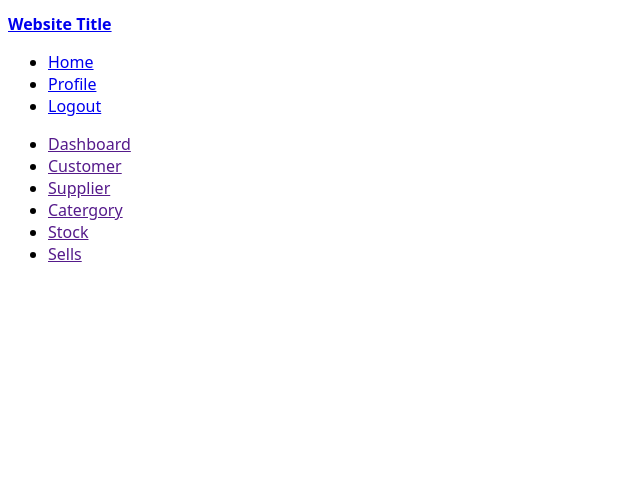
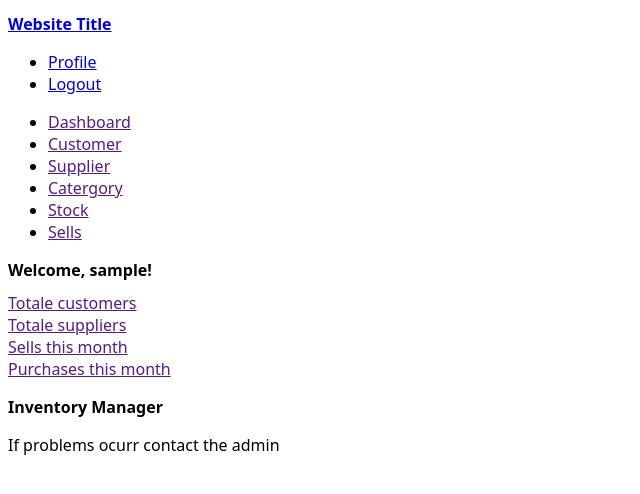
Before and after one commit to smoke1235/Inventory-Managemant-System, a PHP site: page /home.php in a window 1280 px wide. Shown: the top 494 px of the page, without its empty margins (0-640 px from the left). Run offline with PHP 8.4, Linux system fonts and the light colour scheme; the visitor is signed in with stand-in values (Sample User, id 1); style sheets or scripts are compiled from the project's sources.

Commit message:
changed to home an d profile.php
removed home link out nav top. added header and footer

```diff
--- a/home.php
+++ b/home.php
@@ -16,15 +16,14 @@ if ( !isset($_SESSION['loggedin']) ) {
         <meta name="viewport" content="width=device-width, initial-scale=1">
         <title>Home Page</title>
         <meta name="discription" content="">
-        <link href="CSS/main.css" rel="stylesheet">
+        <link href="SCSS/main.scss" rel="stylesheet">
     </head>
     <body>
         <nav aria-label="nav-top" class="nav-top">
             <a href="home.php"><h1>Website Title</h1></a>
             <ul>
-                <li><a href="PHP/home.php">Home</a></li>
-                <li><a href="PHP/profile.php">Profile</a></li>
-                <li><a href="PHP/logout.php">Logout</a></li>
+                <li><a href="profile.php">Profile</a></li>
+                <li><a href="logout.php">Logout</a></li>
             </ul>
         </nav>
         <nav aria-label="nav-left" class="nav-left">
@@ -37,5 +36,26 @@ if ( !isset($_SESSION['loggedin']) ) {
                 <li><a href="">Sells</a></li>
             </ul>
         </nav>
+        <header>
+            <h1>Welcome, <?=$_SESSION['name']?>!</h1>
+            <div class="board">
+                <div class="customer">
+                    <a href="">Totale customers</a>
+                </div>
+                <div class="supplier">
+                    <a href="">Totale suppliers</a>
+                </div>
+                <div class="sells">
+                    <a href="">Sells this month</a>
+                </div>
+                <div class="purchase">
+                    <a href="">Purchases this month</a>
+                </div>
+            </div>
+        </header>
+        <footer>
+            <h3>Inventory Manager</h3>
+            <p>If problems ocurr contact the admin</p>
+        </footer>
     </body>
 </html>
--- a/profile.php
+++ b/profile.php
@@ -54,7 +54,6 @@ $stmt->close();
                 <li><a href="">Sells</a></li>
             </ul>
         </nav>
-        <div class="content">
         <h2>Profile Page</h2>
         <div>
             <p>Your account details are below:</p>
@@ -73,6 +72,9 @@ $stmt->close();
                 </tr>
             </table>
         </div>
-        </div>
+        <footer>
+            <h3>Inventory Manager</h3>
+            <p>If problems ocurr contact the admin</p>
+        </footer>
     </body>
 </html>
```
Lines whose indentation alone changed are shown as unchanged.
